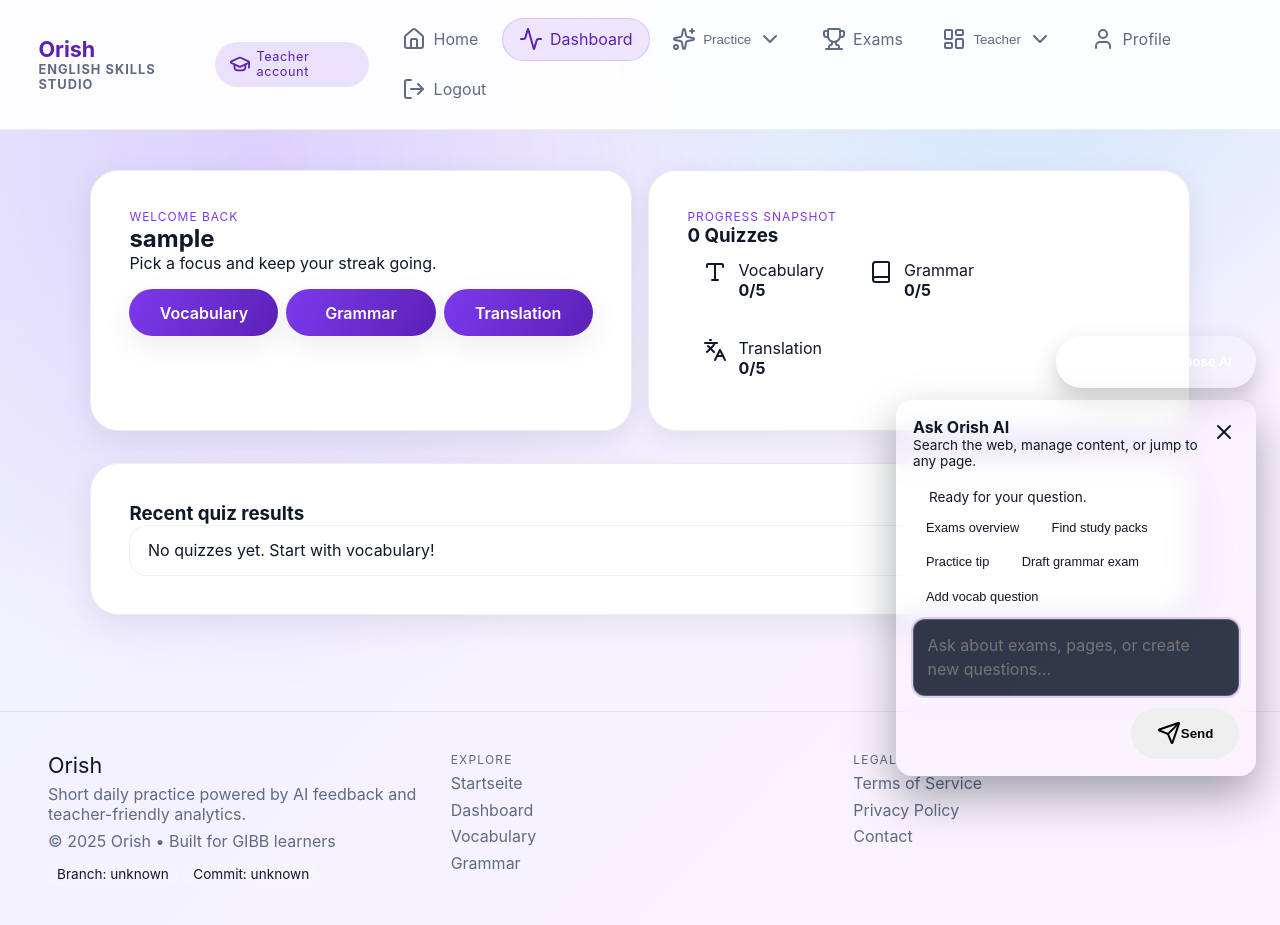
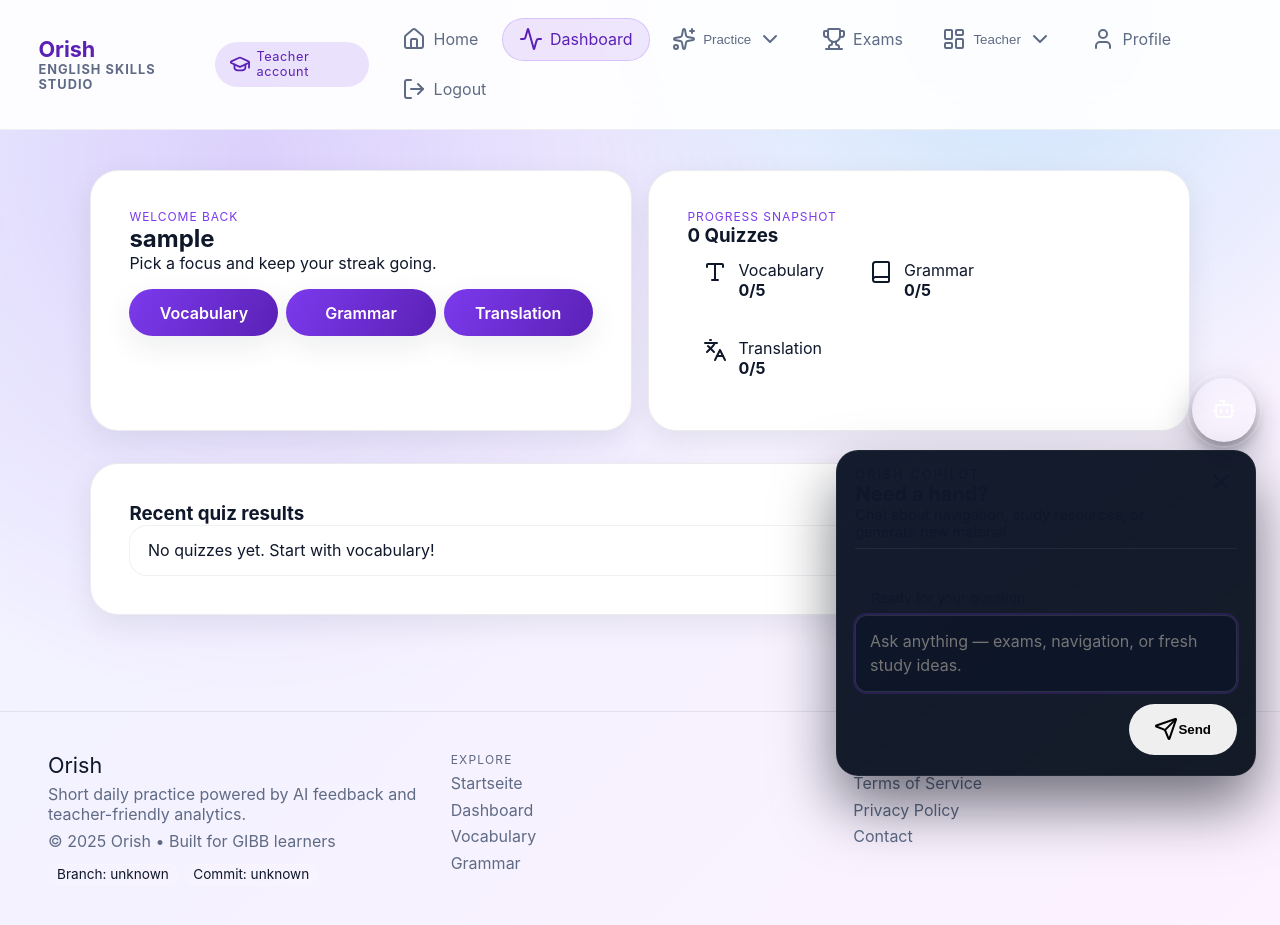
Before and after one commit to lhauri/orish, a Flask app: page /dashboard in a window 1280 px wide, after a click that opens the changed part. Run offline with Flask 3, Linux system fonts and the light colour scheme; the visitor is signed in with stand-in values (Sample User, id 1); data comes from the database, SQL or seed files in the repository; data that the repository does not hold is empty; some libraries are stand-ins or nearby versions.

Commit message:
changed design

```diff
--- a/static/css/style.css
+++ b/static/css/style.css
@@ -1683,65 +1683,104 @@ label.toggle span {
     display: flex;
     flex-direction: column;
     align-items: flex-end;
-    gap: 0.75rem;
+    gap: 0.5rem;
 }
 
 .ai-launcher {
     border: none;
-    border-radius: 999px;
-    background: linear-gradient(120deg, var(--accent), var(--accent-strong));
+    width: 64px;
+    height: 64px;
+    border-radius: 50%;
+    background: linear-gradient(135deg, var(--accent-strong), var(--accent));
     color: #fff;
-    font-weight: 600;
-    padding: 0.85rem 1.5rem;
-    display: flex;
-    align-items: center;
-    gap: 0.35rem;
+    display: grid;
+    place-items: center;
     cursor: pointer;
-    box-shadow: 0 10px 25px rgba(0, 0, 0, 0.2);
-    transition: transform 0.2s ease, box-shadow 0.2s ease;
+    box-shadow: 0 15px 35px rgba(12, 16, 41, 0.35), 0 8px 12px rgba(0, 0, 0, 0.2);
+    transition: transform 0.25s ease, box-shadow 0.25s ease, background 0.25s ease;
+    position: relative;
+    isolation: isolate;
+}
+
+.ai-launcher i {
+    width: 28px;
+    height: 28px;
+}
+
+.ai-launcher::after {
+    content: '';
+    position: absolute;
+    inset: -6px;
+    border-radius: 50%;
+    border: 2px solid rgba(255, 255, 255, 0.2);
+    opacity: 0;
+    transform: scale(0.9);
+    transition: opacity 0.25s ease, transform 0.25s ease;
+    z-index: -1;
 }
 
 .ai-launcher:hover {
     transform: translateY(-2px);
-    box-shadow: 0 14px 30px rgba(0, 0, 0, 0.25);
+    box-shadow: 0 18px 38px rgba(3, 12, 40, 0.4), 0 10px 18px rgba(0, 0, 0, 0.35);
+}
+
+.ai-widget[data-open="true"] .ai-launcher {
+    background: linear-gradient(135deg, var(--accent), var(--accent-soft, var(--accent-strong)));
+}
+
+.ai-widget[data-open="true"] .ai-launcher::after {
+    opacity: 0.8;
+    transform: scale(1);
 }
 
 .ai-panel {
-    width: min(360px, 90vw);
-    background: var(--card);
-    border: 1px solid rgba(255, 255, 255, 0.08);
-    border-radius: 16px;
-    box-shadow: 0 20px 45px rgba(3, 12, 20, 0.35);
-    padding: 1rem;
-    backdrop-filter: blur(12px);
-    transform: translateY(10px);
+    width: min(420px, calc(100vw - 2rem));
+    background: linear-gradient(140deg, rgba(15, 23, 42, 0.98), rgba(10, 17, 30, 0.96));
+    border: 1px solid rgba(255, 255, 255, 0.05);
+    border-radius: 22px;
+    box-shadow: 0 30px 60px rgba(3, 10, 20, 0.55);
+    padding: 1rem 1.15rem 1.25rem;
+    backdrop-filter: blur(16px);
+    transform-origin: bottom right;
+    transform: translateY(12px) scale(0.98);
     opacity: 0;
     pointer-events: none;
-    transition: opacity 0.25s ease, transform 0.25s ease;
+    transition: opacity 0.3s ease, transform 0.3s ease;
 }
 
 .ai-panel[data-open="true"] {
     opacity: 1;
     pointer-events: auto;
-    transform: translateY(0);
+    transform: translateY(0) scale(1);
 }
 
 .ai-panel-header {
     display: flex;
     justify-content: space-between;
     align-items: flex-start;
-    gap: 0.5rem;
-    margin-bottom: 0.6rem;
+    gap: 0.75rem;
+    padding-bottom: 0.5rem;
+    border-bottom: 1px solid rgba(255, 255, 255, 0.06);
+    margin-bottom: 0.9rem;
+}
+
+.ai-panel-kicker {
+    margin: 0;
+    font-size: 0.78rem;
+    letter-spacing: 0.18em;
+    text-transform: uppercase;
+    color: var(--muted-foreground);
 }
 
 .ai-panel-title {
     font-weight: 700;
     margin: 0;
+    font-size: 1.25rem;
 }
 
 .ai-panel-subtitle {
     margin: 0;
-    font-size: 0.85rem;
+    font-size: 0.9rem;
     color: var(--muted-foreground);
 }
 
@@ -1751,15 +1790,22 @@ label.toggle span {
     color: inherit;
     cursor: pointer;
     padding: 0.2rem;
+    border-radius: 50%;
+    transition: background 0.2s ease;
+}
+
+.ai-panel-close:hover {
+    background: rgba(255, 255, 255, 0.06);
 }
 
 .ai-messages {
-    max-height: 320px;
+    max-height: 360px;
     overflow-y: auto;
     display: flex;
     flex-direction: column;
     gap: 0.5rem;
-    margin-bottom: 0.65rem;
+    margin-bottom: 0.75rem;
+    padding: 0.45rem 0.35rem;
 }
 
 .ai-message {
@@ -1768,10 +1814,11 @@ label.toggle span {
     font-size: 0.95rem;
     line-height: 1.4;
     background: rgba(255, 255, 255, 0.04);
+    border: 1px solid rgba(255, 255, 255, 0.04);
 }
 
 .ai-message-user {
-    background: rgba(69, 133, 255, 0.15);
+    background: rgba(69, 133, 255, 0.18);
     align-self: flex-end;
 }
 
@@ -1830,8 +1877,8 @@ label.toggle span {
 .ai-form textarea {
     width: 100%;
     border-radius: 12px;
-    border: 1px solid rgba(255, 255, 255, 0.18);
-    background: rgba(15, 23, 42, 0.85);
+    border: 1px solid rgba(255, 255, 255, 0.12);
+    background: rgba(15, 23, 42, 0.92);
     color: #f8fafc;
     padding: 0.85rem;
     resize: none;
@@ -1861,28 +1908,6 @@ label.toggle span {
 .ai-action-list a {
     color: var(--accent);
     text-decoration: underline;
-}
-
-.ai-suggestions {
-    display: flex;
-    flex-wrap: wrap;
-    gap: 0.4rem;
-    margin-bottom: 0.5rem;
-}
-
-.ai-suggestions button {
-    border: 1px solid rgba(255, 255, 255, 0.2);
-    background: transparent;
-    color: inherit;
-    padding: 0.35rem 0.75rem;
-    border-radius: 999px;
-    font-size: 0.8rem;
-    cursor: pointer;
-    transition: background 0.2s ease, color 0.2s ease;
-}
-
-.ai-suggestions button:hover {
-    background: rgba(255, 255, 255, 0.15);
 }
 
 @media (max-width: 720px) {
--- a/static/js/app.js
+++ b/static/js/app.js
@@ -213,7 +213,6 @@ document.addEventListener('DOMContentLoaded', () => {
         const messagesEl = aiWidget.querySelector('[data-role="messages"]');
         const statusEl = aiWidget.querySelector('[data-role="status"]');
         const statusIndicator = aiWidget.querySelector('.ai-status-indicator');
-        const suggestionButtons = aiWidget.querySelectorAll('[data-suggestion]');
         const state = { open: false, busy: false, assistantBubble: null };
 
         const togglePanel = open => {
@@ -414,16 +413,6 @@ document.addEventListener('DOMContentLoaded', () => {
             togglePanel(!state.open);
         });
         closeButton?.addEventListener('click', () => togglePanel(false));
-        suggestionButtons.forEach(button => {
-            button.addEventListener('click', () => {
-                const suggestion = button.dataset.suggestion;
-                if (!suggestion || !textarea) {
-                    return;
-                }
-                textarea.value = suggestion;
-                textarea.focus();
-            });
-        });
 
         form?.addEventListener('submit', event => {
             event.preventDefault();
--- a/templates/base.html
+++ b/templates/base.html
@@ -170,15 +170,17 @@
 
     {% if g.user %}
     <div class="ai-widget" data-open="false">
-        <button type="button" class="ai-launcher" aria-expanded="false" aria-controls="ai-panel">
-            <i data-lucide="bot"></i>
-            <span>General purpose AI</span>
+        <button type="button" class="ai-launcher" aria-expanded="false" aria-controls="ai-panel" aria-label="Open Orish AI">
+            <span aria-hidden="true">
+                <i data-lucide="bot"></i>
+            </span>
         </button>
         <section id="ai-panel" class="ai-panel" data-open="false" aria-hidden="true">
             <header class="ai-panel-header">
                 <div>
-                    <p class="ai-panel-title">Ask Orish AI</p>
-                    <p class="ai-panel-subtitle">Search the web, manage content, or jump to any page.</p>
+                    <p class="ai-panel-kicker">Orish Copilot</p>
+                    <p class="ai-panel-title">Need a hand?</p>
+                    <p class="ai-panel-subtitle">Chat about navigation, study resources, or generate new material.</p>
                 </div>
                 <button type="button" class="ai-panel-close" aria-label="Close assistant">
                     <i data-lucide="x"></i>
@@ -189,19 +191,10 @@
                 <span class="ai-status-indicator" data-state="ready" aria-hidden="true"></span>
                 <span class="ai-status" data-role="status" aria-live="polite">Ready for your question.</span>
             </div>
-            <div class="ai-suggestions" data-role="suggestions">
-                <button type="button" data-suggestion="Show me all available exams.">Exams overview</button>
-                <button type="button" data-suggestion="Where is the study packs page?">Find study packs</button>
-                <button type="button" data-suggestion="What vocabulary practice can I do?">Practice tip</button>
-                {% if g.user['is_admin'] %}
-                <button type="button" data-suggestion="Create a five-question grammar exam about connectors.">Draft grammar exam</button>
-                <button type="button" data-suggestion="Add a vocabulary question about resilient.">Add vocab question</button>
-                {% endif %}
-            </div>
             <form class="ai-form" data-role="form" data-enter-submit="true">
                 {{ csrf_field() }}
                 <label class="sr-only" for="ai-input">Ask the AI</label>
-                <textarea id="ai-input" name="message" rows="2" placeholder="Ask about exams, pages, or create new questions…" required></textarea>
+                <textarea id="ai-input" name="message" rows="2" placeholder="Ask anything — exams, navigation, or fresh study ideas." required></textarea>
                 <div class="ai-form-actions">
                     <button type="submit" class="btn accent">
                         <i data-lucide="send"></i>
```
